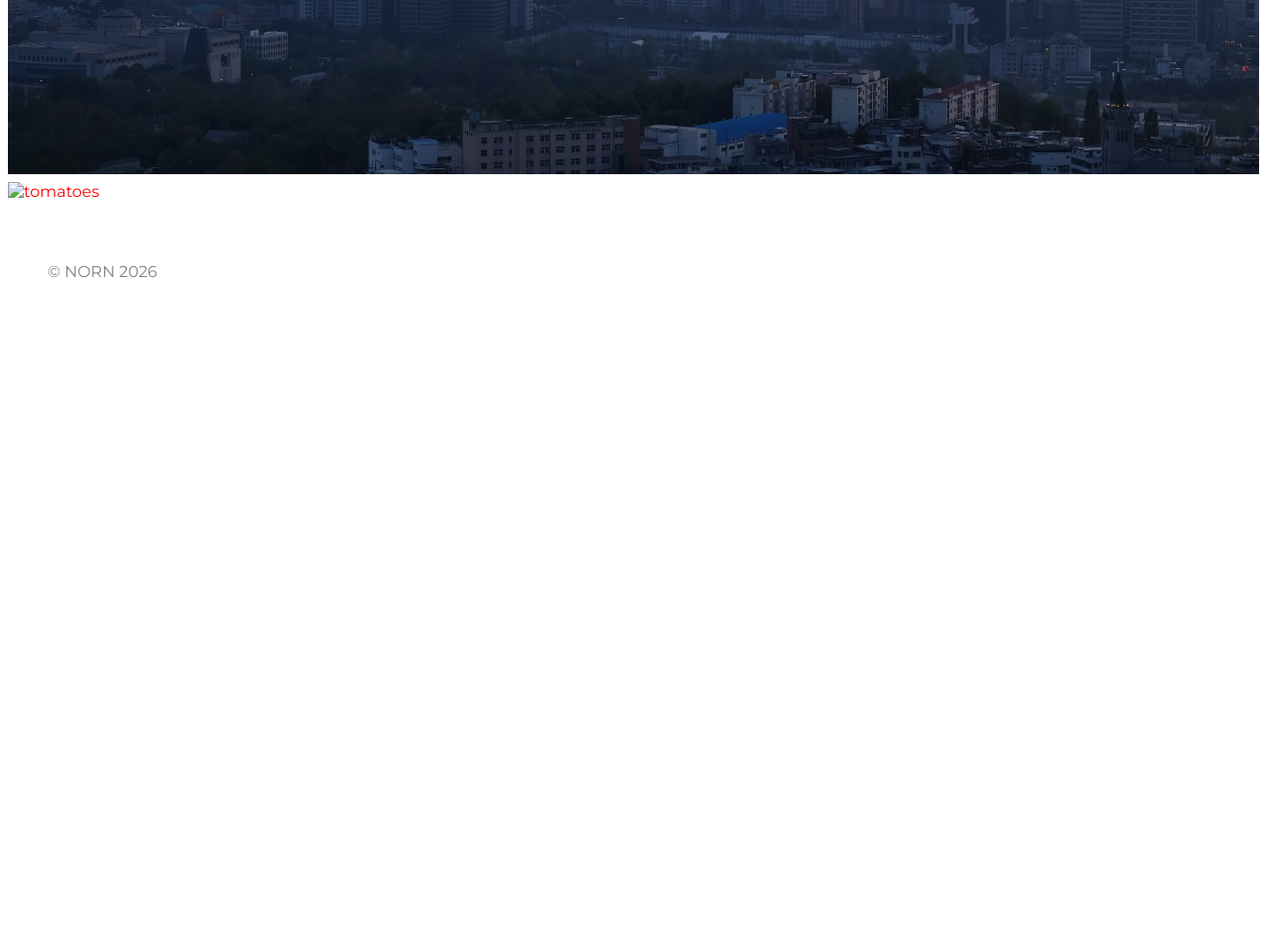
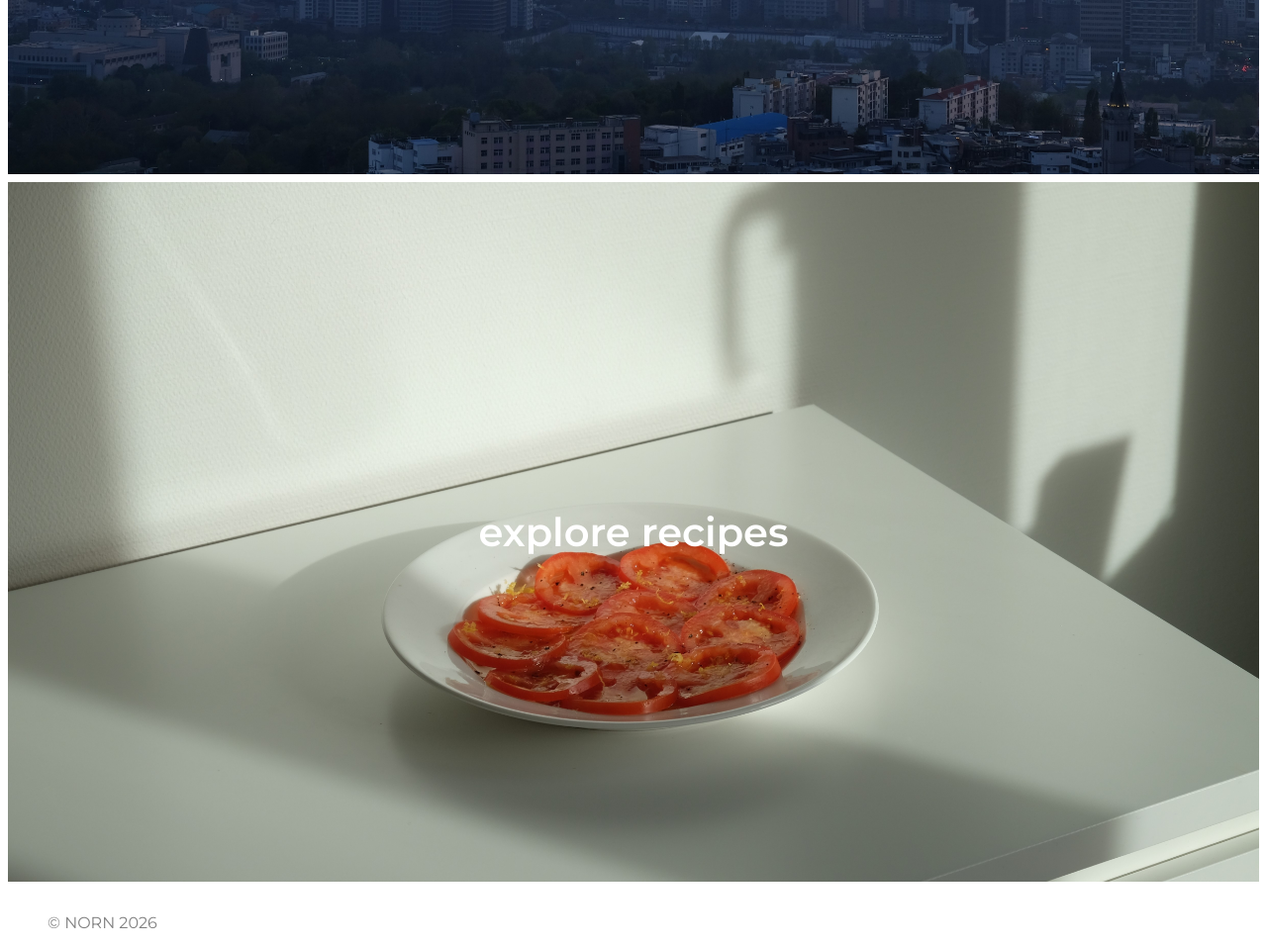
Before and after one commit to vi-lica/front-end-Lisa, a plain HTML site: page index.html in a window 1280 px wide. Shown: the part 897-1855 px from the top of the page at 99% size. Before the commit the page ends 1197 px from the top, so only its background shows below. Drawn offline with Linux system fonts and the light colour scheme.

Commit message:
updated html main file

```diff
--- a/index.html
+++ b/index.html
@@ -57,7 +57,7 @@ https://stackoverflow.com/questions/1121748/how-to-make-the-html-link-activated-
 
       <a href="recipes.html">
         <div class="image-container">
-          <img class="main-image" src="img/tomatoes-v2.jpg" alt="tomatoes" />
+          <img class="main-image" src="img/tomatoes.jpg" alt="tomatoes" />
           <div class="image-text">explore recipes</div>
         </div>
       </a>
```
